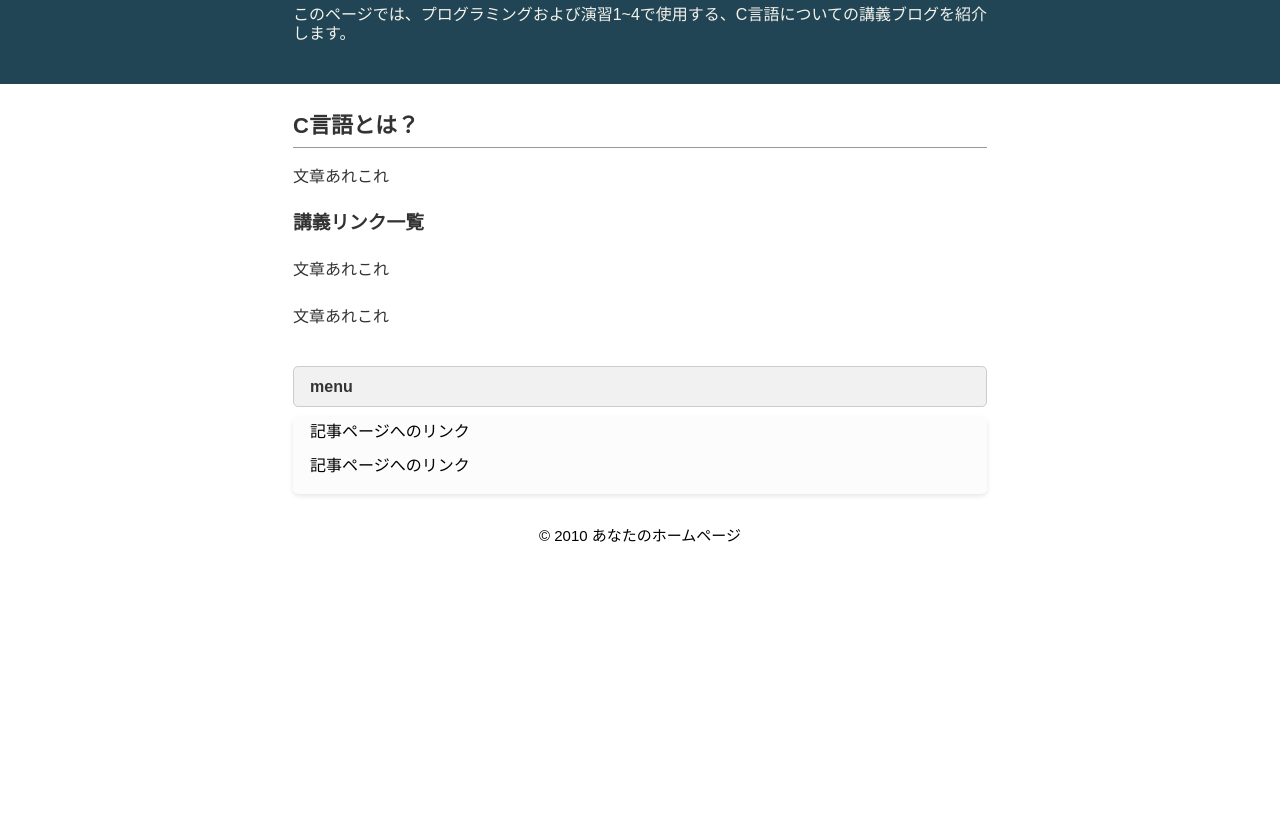
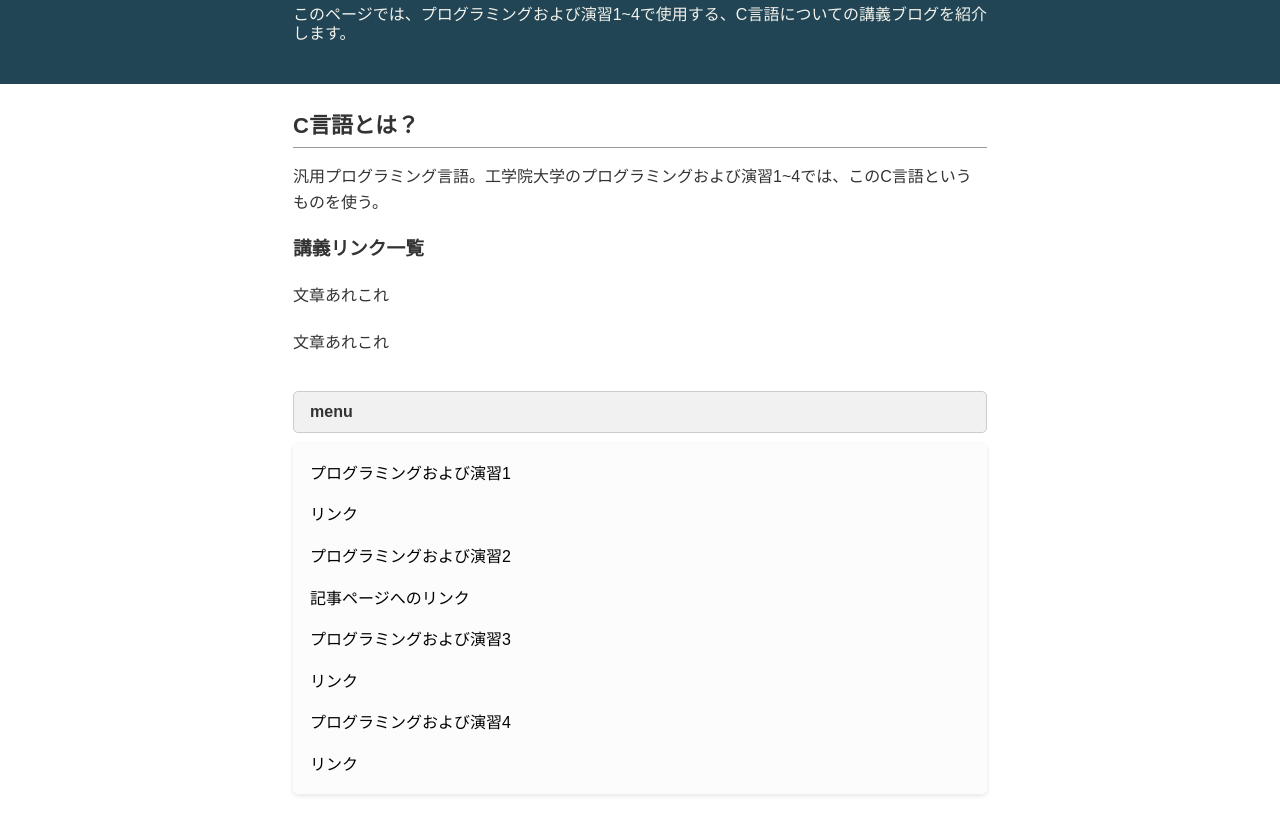
Before and after one commit to kokyo228/kokyo228.github.io, a plain HTML site: page index.html in a window 1280 px wide. Shown: the part 80-901 px from the top of the page. Before the commit the page ends 800 px from the top, so only its background shows below. Drawn offline with Linux system fonts and the light colour scheme.

Commit message:
Update index.html

```diff
--- a/index.html
+++ b/index.html
@@ -17,7 +17,7 @@
 <main>
 <div id="inner">
 <h2>C言語とは？</h2>
-<p>文章あれこれ</p>
+<p>汎用プログラミング言語。工学院大学のプログラミングおよび演習1~4では、このC言語というものを使う。</p>
 <h3>講義リンク一覧</h3>
 <p>文章あれこれ</p>
 <h4></h4>
@@ -29,8 +29,14 @@
 <div class="side-title">menu</div>
 <div class="side">
 <ul>
+<p>プログラミングおよび演習1</p>
+<li>リンク</li>
+<p>プログラミングおよび演習2</p>
 <li>記事ページへのリンク</li>
-<li>記事ページへのリンク</li>
+<p>プログラミングおよび演習3</p>
+<li>リンク</li>
+<p>プログラミングおよび演習4</p>
+<li>リンク</li>
 </ul>
 </div>
 </div>
```
